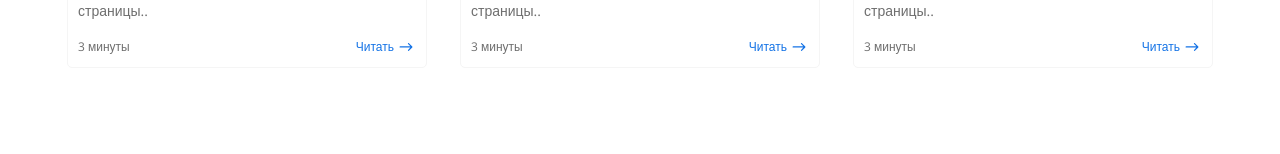
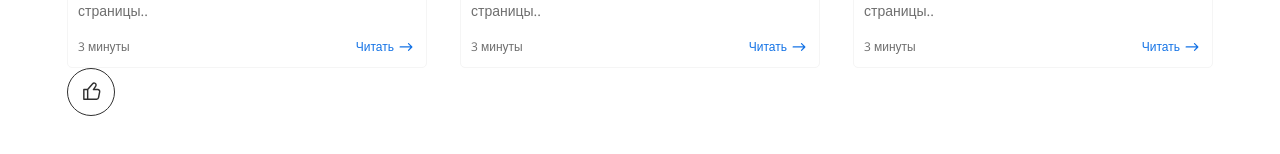
Before and after one commit to SSPPLL/dz-demo, a Next.js app: page / in a window 1280 px wide. Shown: the part 468-622 px from the top of the page. Built offline with nearby package versions, Linux system fonts and the light colour scheme.

Commit message:
add: Like component

```diff
--- a/app/globals.scss
+++ b/app/globals.scss
@@ -4,6 +4,7 @@
 	--c-black: #2C2C2C;
 	--c-black-20: #6E6E6E;
 	--c-black-30: #4B4B4B;
+	--c-black-70: #303030;
 	--c-primary: #1473E6;
 	--c-button: #303030;
 	--c-border: #F5F5F5;
--- a/app/page.tsx
+++ b/app/page.tsx
@@ -1,7 +1,34 @@
+'use client';
 import { CardGrid } from '@/components/CardGrid/CardGrid';
-import { JSX } from 'react';
+import { Like } from '@/components/Like/Like';
+import { JSX, useEffect, useRef, useState } from 'react';
 
 export default function Home(): JSX.Element {
+	const isFirstRender = useRef(true);
+	const [liked, setLiked] = useState<boolean>(false);
+
+	useEffect(() => {
+		if (isFirstRender.current) {
+			isFirstRender.current = false;
+			return;
+		}
+
+		// const controller = new AbortController();
+		// const signal = controller.signal;
+
+		// fetch('/api/post/:id', {
+		// 	signal,
+		// 	method: 'PATCH',
+		// 	body: JSON.stringify({ liked })
+		// })
+		// 	.then(res => res.json())
+		// 	.then(data => console.log(data))
+
+		// return () => {
+		// 	controller.abort();
+		// }
+	}, [liked])
+
 	return (
 		<>
 			<CardGrid items={Array(3).fill({
@@ -15,6 +42,8 @@ export default function Home(): JSX.Element {
 				likes: '4',
 				image: '/card-small.jpg',
 			})} />
+
+			<Like isLiked={liked} setLiked={setLiked} />
 		</>
 	);
 }
--- /dev/null
+++ b/components/Like/Like.module.scss
@@ -0,0 +1,32 @@
+.button {
+	cursor: pointer;
+
+	display: inline-flex;
+	align-items: center;
+	justify-content: center;
+
+	width: 48px;
+	height: 48px;
+	padding: 0;
+	border: 1px solid var(--c-black-70);
+	border-radius: 50%;
+
+	appearance: none;
+	background: transparent;
+	outline: none;
+
+	transition: background-color .3s ease;
+
+	svg {
+		stroke: var(--c-black-70);
+		transition: stroke .3s ease;
+	}
+}
+
+.liked {
+	background: var(--c-black-70);
+
+	svg {
+		stroke: var(--c-white);
+	}
+}
--- /dev/null
+++ b/components/Like/Like.tsx
@@ -0,0 +1,32 @@
+'use client'
+import { ReactElement, useEffect, useState } from 'react';
+import cn from 'classnames'
+import styles from './Like.module.scss'
+import { LikeProps } from './types';
+import { LikeIcon } from '../ui';
+
+export const Like = ({
+	isLiked = false,
+	setLiked,
+	className,
+	...props
+}: LikeProps): ReactElement => {
+	const [liked, setLocalLiked] = useState<boolean>(isLiked);
+
+	useEffect(() => {
+		if (setLiked) {
+			setLiked(liked)
+		}
+	}, [liked])
+
+	return (
+		<button
+			className={cn(styles.button, {
+				[styles.liked]: liked
+			}, className)}
+			onClick={() => setLocalLiked(!liked)}
+			{...props}>
+			<LikeIcon viewBox='0 0 16 16' width={23} height={23} />
+		</button>
+	)
+}
--- /dev/null
+++ b/components/Like/types.ts
@@ -0,0 +1,6 @@
+import { ButtonHTMLAttributes, DetailedHTMLProps } from 'react';
+
+export interface LikeProps extends DetailedHTMLProps<ButtonHTMLAttributes<HTMLButtonElement>, HTMLButtonElement> {
+	isLiked?: boolean,
+	setLiked?: (liked: boolean) => void
+}
--- a/components/index.ts
+++ b/components/index.ts
@@ -2,3 +2,4 @@ export * from './Header/Header'
 export * from './CardGrid/CardGrid'
 export * from './Card/Card'
 export * from './InfoList/InfoList'
+export * from './Like/Like'
--- a/components/ui/LikeCounter/LikeCounter.module.scss
+++ b/components/ui/LikeCounter/LikeCounter.module.scss
@@ -15,5 +15,7 @@
 		top: 50%;
 		right: 0;
 		transform: translateY(-8px);
+
+		stroke: #808080;
 	}
 }
--- a/components/ui/LikeCounter/LikeCounter.tsx
+++ b/components/ui/LikeCounter/LikeCounter.tsx
@@ -2,7 +2,7 @@ import { ReactElement } from 'react'
 import styles from './LikeCounter.module.scss'
 import cn from 'classnames'
 import { LikeCounterProps } from './types'
-import LikeIcon from './like.svg'
+import { LikeIcon } from '../LikeIcon/LikeIcon'
 
 export const LikeCounter = ({
 	children,
@@ -12,7 +12,7 @@ export const LikeCounter = ({
 	return (
 		<span {...props} className={cn(styles.defaults, className)}>
 			{children}
-			<LikeIcon width={16} height={16} />
+			<LikeIcon className={styles.icon} width={16} height={16} />
 		</span>
 	)
 }
--- /dev/null
+++ b/components/ui/LikeIcon/LikeIcon.tsx
@@ -0,0 +1,7 @@
+import { ReactElement } from 'react'
+import { LikeIconProps } from './types'
+import LikeIconImage from './like.svg'
+
+export const LikeIcon = ({ viewBox, ...props }: LikeIconProps): ReactElement => {
+	return (<LikeIconImage {...props} viewBox={viewBox || '0 0 16 16'} />)
+}
--- /dev/null
+++ b/components/ui/LikeIcon/types.ts
@@ -0,0 +1,3 @@
+import { DetailedHTMLProps, SVGAttributes } from 'react';
+
+export type LikeIconProps = DetailedHTMLProps<SVGAttributes<SVGElement>, SVGElement>;
--- a/components/ui/index.ts
+++ b/components/ui/index.ts
@@ -2,5 +2,6 @@ export * from './Title/Title'
 export * from './Button/Button'
 export * from './Paragraph/Paragraph'
 export * from './Info/Info'
+export * from './LikeIcon/LikeIcon'
 export * from './LikeCounter/LikeCounter'
 export * from './CardLink/CardLink'
```
Also changed, not shown: components/ui/LikeCounter/like.svg (deleted), components/ui/LikeIcon/like.svg (added).
